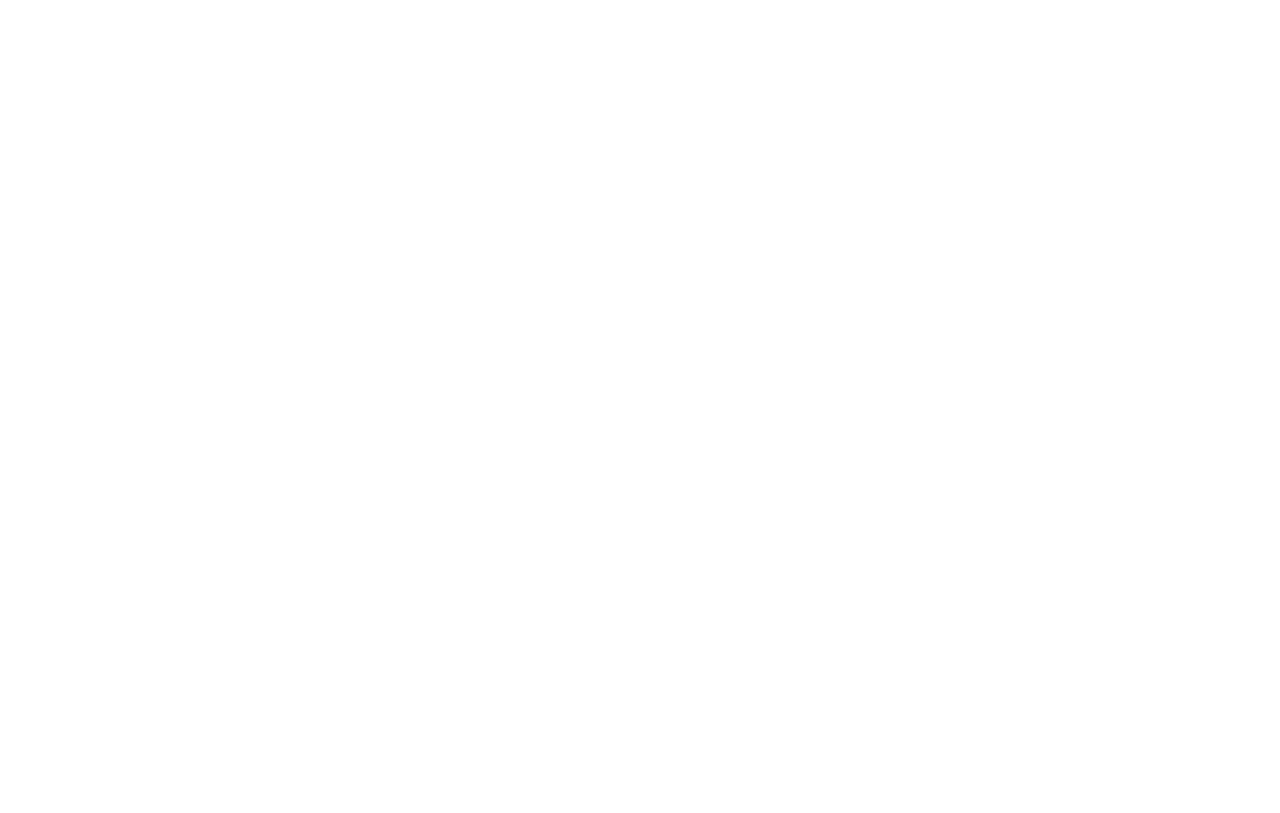
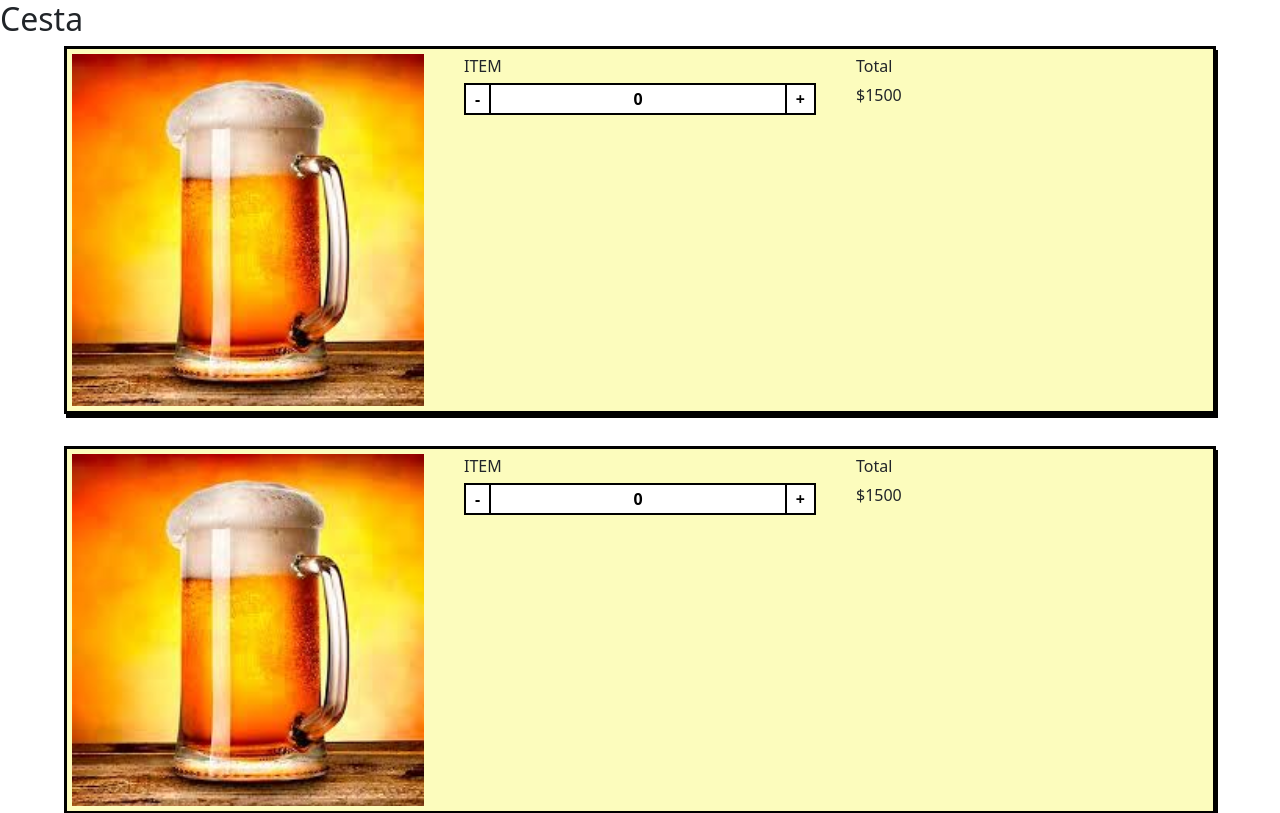
Before and after one commit to No-Country/c10-59-t-reactchallenge-ecommerce, a React (Vite) app: page /cart in a window 1280 px wide. Before the commit this address had no page. Shown: the top 813 px of the page. Built offline with nearby package versions, Linux system fonts and the light colour scheme.

Commit message:
Add styles CartItem

```diff
--- a/src/App.jsx
+++ b/src/App.jsx
@@ -4,6 +4,8 @@
 import { CardFormContainer } from "./components/Card/CardFormContainer/CardFormContainer";
 import ProductListContainer from "./components/List/ProductListContainer/ProductListContainer";
 import ProductDetailContainer from "./components/Detail/ProductDetailContainer/ProductDetailContainer";
+import CartContainer from "./components/Cart/CartContainer/CartContainer";
+
 function App() {
   return (
     <>
@@ -14,6 +16,7 @@
           <Route path="/product/:type/:productId" element={<ProductDetailContainer/>} />
           <Route path="/products" element={<ProductListContainer />} />
           <Route path="/credit" element={<CardFormContainer />} />
+          <Route path="/cart" element={<CartContainer/>} />
         </Routes>
       </div>
     </>
--- a/src/components/Cart/CartContainer/CartContainer.jsx
+++ b/src/components/Cart/CartContainer/CartContainer.jsx
@@ -2,7 +2,7 @@
 import { useState } from "react";
 import { CartItem } from "../CartItem/CartItem";
 
-export const CartContainer = () => {
+const CartContainer = () => {
     const [cartList, setCartList] = useState([{},{},{}]);
 
     return(
@@ -17,3 +17,5 @@
         </>
     );
 }
+
+export default CartContainer;
--- a/src/components/Cart/CartItem/CartItem.css
+++ b/src/components/Cart/CartItem/CartItem.css
@@ -1,13 +1,14 @@
 .cart-item-container {
-    background-color: #D9D9D9;
+    background-color: #FCFCBD;
     width: 90%;
     margin: auto;
     display: grid;
-    padding: 1em;
-    border-radius: 15px;
+    padding: 5px;
     grid-template-columns: repeat(3, 1fr);
     gap: 2.5em;
     margin-bottom: 2em;
+    border: 3px solid #000000;
+    box-shadow: 2px 4px 0px #000000;
 }
 
 .cart-item-container img {
@@ -16,5 +17,5 @@
 
 .cart-item-desc p,
 .cart-item-total p:first-child {
-    margin-bottom: 10px;
+    margin-bottom: 5px;
 }
--- a/src/components/Cart/CartItemCounter/CartItemCounter.css
+++ b/src/components/Cart/CartItemCounter/CartItemCounter.css
@@ -1,15 +1,15 @@
 .cart-counter-container {
-    background-color: #918585;
+    background-color: #FFFFFF;
     display: flex;
     justify-content: space-between;
     align-items: center;
     gap: 8px;
-    border-radius: 15px;
+    border: 2px solid #000000;
 }
 
 .cart-counter-container span,
 .cart-counter-container button {
-    color: #fff;
+    color: #000000;
     font-weight: bold;
     font-size: 1em;
 }
@@ -22,9 +22,9 @@
 }
 
 .cart-counter-container button:first-child {
-    border-right: 1px solid black;
+    border-right: 2px solid black;
 }
 
 .cart-counter-container button:last-child {
-    border-left: 1px solid black;
+    border-left: 2px solid black;
 }
--- a/src/components/Cart/CartItemCounter/CartItemCounter.jsx
+++ b/src/components/Cart/CartItemCounter/CartItemCounter.jsx
@@ -9,7 +9,9 @@
   }
 
   const decrease = () => {
-    setCounter(counter - 1);
+    if(!(counter === 0)) {
+      setCounter(counter - 1);
+    }
   }
 
   return (
```
Also changed, not shown: 1 other file (tests, documents, lock files or other folders).
